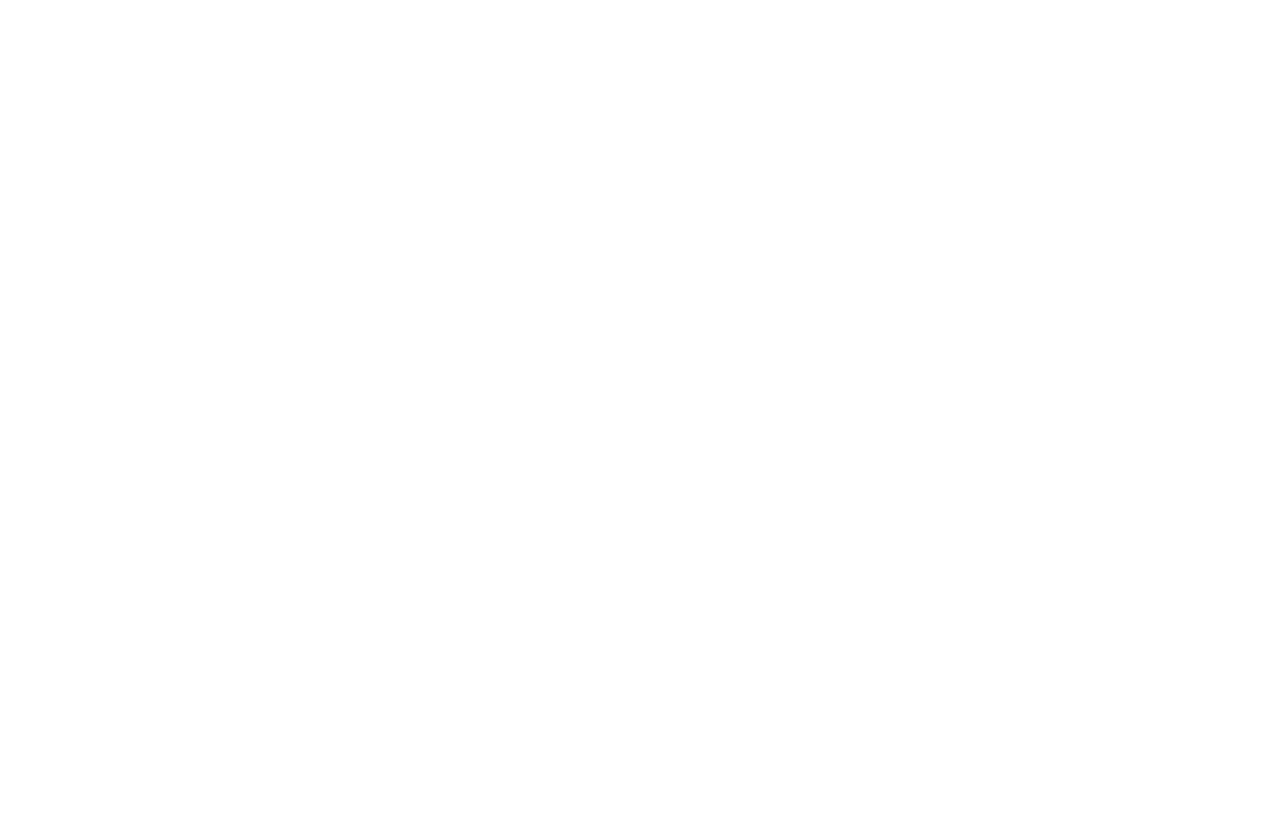
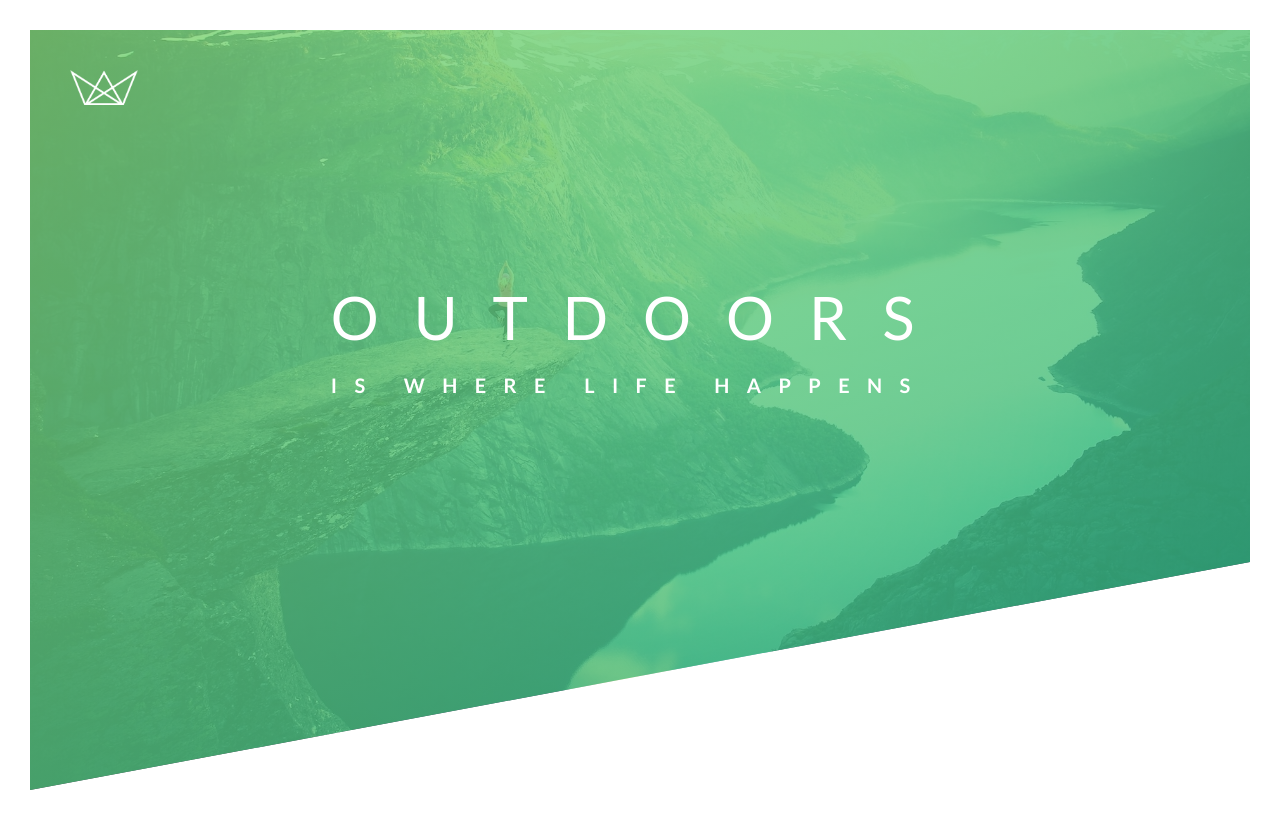
Before and after one commit to Khanhtran47/Natours-Project, a plain HTML site: page index.html in a window 1280 px wide. Drawn offline with Linux system fonts and the light colour scheme.

Commit message:
building the header and created CSS animations

```diff
--- a/css/style.css
+++ b/css/style.css
@@ -1,6 +1,113 @@
 /*
 COLORS:
+
 Light green: #7ed56f
 Medium green: #55c57a
 Dark green: #28b485
 */
+
+* {
+  margin: 0;
+  padding: 0;
+  box-sizing: border-box;
+}
+
+body {
+  font-family: "Lato", sans-serif;
+  font-weight: 400;
+  font-size: 16px;
+  line-height: 1.7;
+  color: #777;
+  padding: 30px;
+}
+
+header {
+  height: 95vh;
+  background-image: linear-gradient(
+      to right bottom,
+      hsla(111, 55%, 64%, 0.789),
+      hsla(160, 64%, 43%, 0.789)
+    ),
+    url(../img/hero.jpg);
+  background-size: cover;
+  background-position: top;
+  position: relative;
+
+  clip-path: polygon(0 0, 100% 0, 100% 70%, 0 100%);
+}
+
+.logo-box {
+  position: absolute;
+  top: 40px;
+  left: 40px;
+}
+
+.logo {
+  height: 35px;
+}
+
+.text-box {
+  position: absolute;
+  top: 40%;
+  left: 50%;
+  transform: translate(-50%, -50%);
+}
+
+.heading-primary {
+  color: white;
+  text-transform: uppercase;
+
+  backface-visibility: hidden;
+}
+
+.heading-primary-main {
+  display: block;
+  font-size: 60px;
+  font-weight: 400;
+  letter-spacing: 35px;
+
+  animation-name: moveInLeft;
+  animation-duration: 1s;
+  animation-timing-function: ease-out;
+}
+
+.heading-primary-sub {
+  display: block;
+  font-size: 20px;
+  font-weight: 700;
+  letter-spacing: 17.4px;
+
+  animation: moveInRight 1s ease-out;
+}
+
+@keyframes moveInLeft {
+  0% {
+    opacity: 0;
+    transform: translateX(-100px);
+  }
+
+  80% {
+    transform: translateX(20px);
+  }
+
+  100% {
+    opacity: 1;
+    transform: translate(0);
+  }
+}
+
+@keyframes moveInRight {
+  0% {
+    opacity: 0;
+    transform: translateX(100px);
+  }
+
+  80% {
+    transform: translateX(-10px);
+  }
+
+  100% {
+    opacity: 1;
+    transform: translate(0);
+  }
+}
--- a/index.html
+++ b/index.html
@@ -0,0 +1,31 @@
+<!DOCTYPE html>
+<html lang="en">
+  <head>
+    <meta charset="UTF-8" />
+    <meta name="viewport" content="width=device-width, initial-scale=1.0" />
+
+    <link
+      href="https://fonts.googleapis.com/css?family=Lato:100,300,400,700,900"
+      rel="stylesheet"
+    />
+
+    <link rel="stylesheet" href="css/icon-font.css" />
+    <link rel="stylesheet" href="css/style.css" />
+    <link rel="shortcut icon" type="image/png" href="img/favicon.png" />
+
+    <title>Natours | Exciting tours for adventurous people</title>
+  </head>
+  <body>
+    <header class="header">
+      <div class="logo-box">
+        <img src="img/logo-white.png" alt="Logo" class="logo" />
+      </div>
+      <div class="text-box">
+        <h1 class="heading-primary">
+          <span class="heading-primary-main">Outdoors</span>
+          <span class="heading-primary-sub">is where life happens</span>
+        </h1>
+      </div>
+    </header>
+  </body>
+</html>
```
